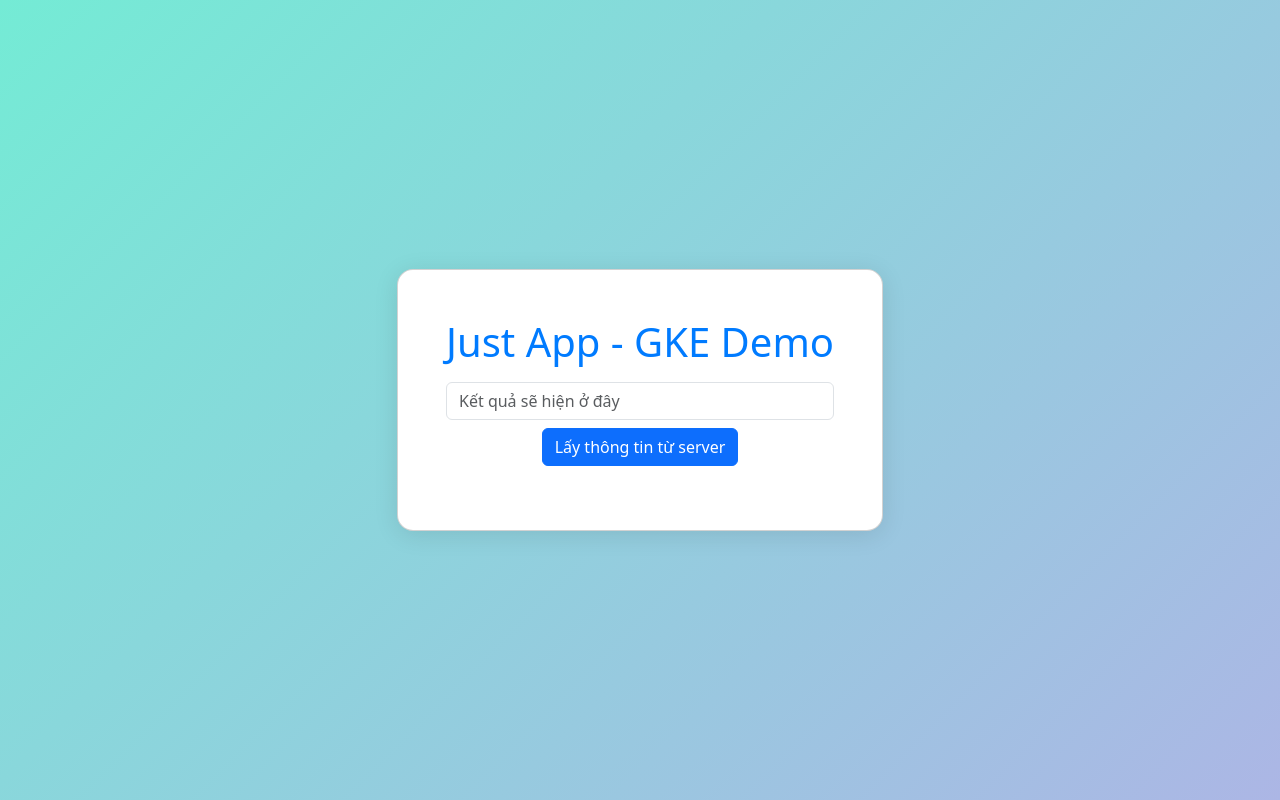
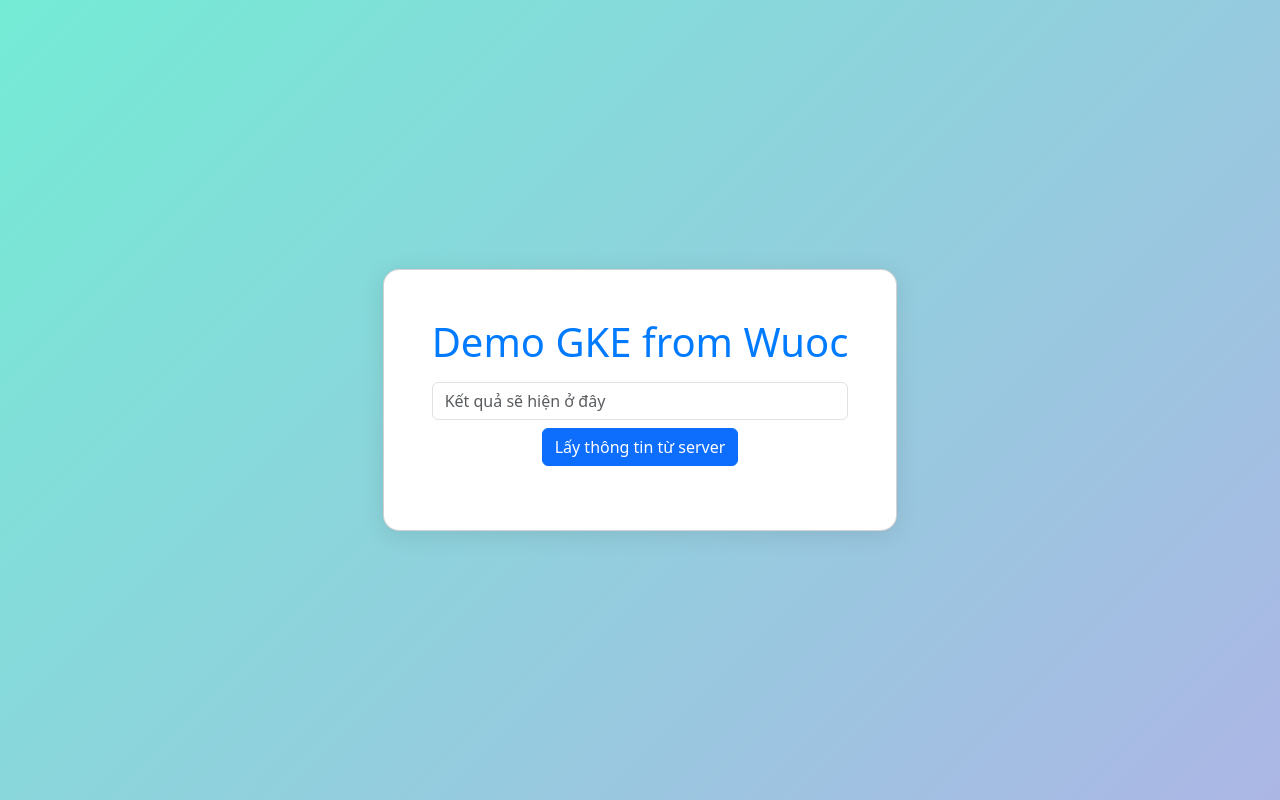
Before and after one commit to khanhquoc4114/just-app, a plain HTML site: page index.html in a window 1280 px wide. Drawn offline with nearby package versions, Linux system fonts and the light colour scheme.

Commit message:
Chore: Testing 657620 session

```diff
--- a/index.html
+++ b/index.html
@@ -21,7 +21,7 @@
 </head>
 <body>
     <div class="card p-5 text-center">
-        <h1 class="mb-3" style="color:#007bff;">Just App - GKE Demo</h1>
+        <h1 class="mb-3" style="color:#007bff;">Demo GKE from Wuoc</h1>
         <div class="mb-3">
             <input type="text" id="resultBox" class="form-control mb-2" placeholder="Kết quả sẽ hiện ở đây" readonly>
             <button id="getBtn" class="btn btn-primary">Lấy thông tin từ server</button>
```
Also changed, not shown: 2 other files.
